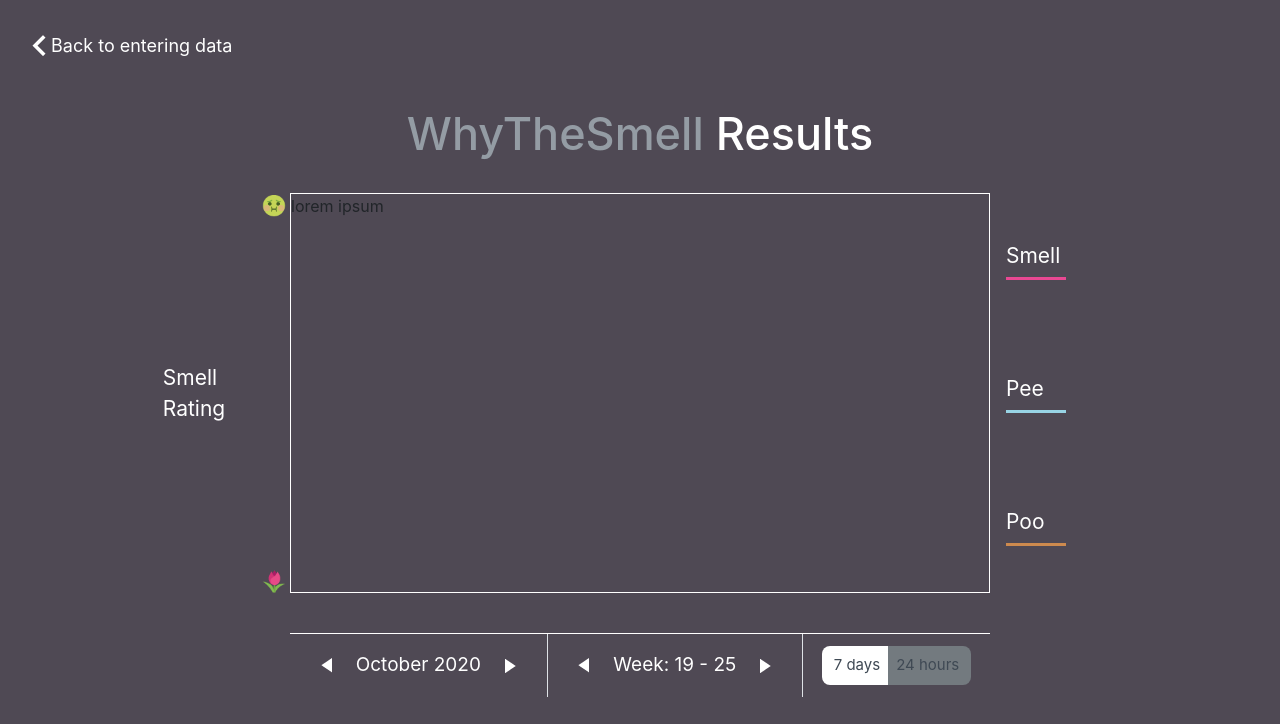
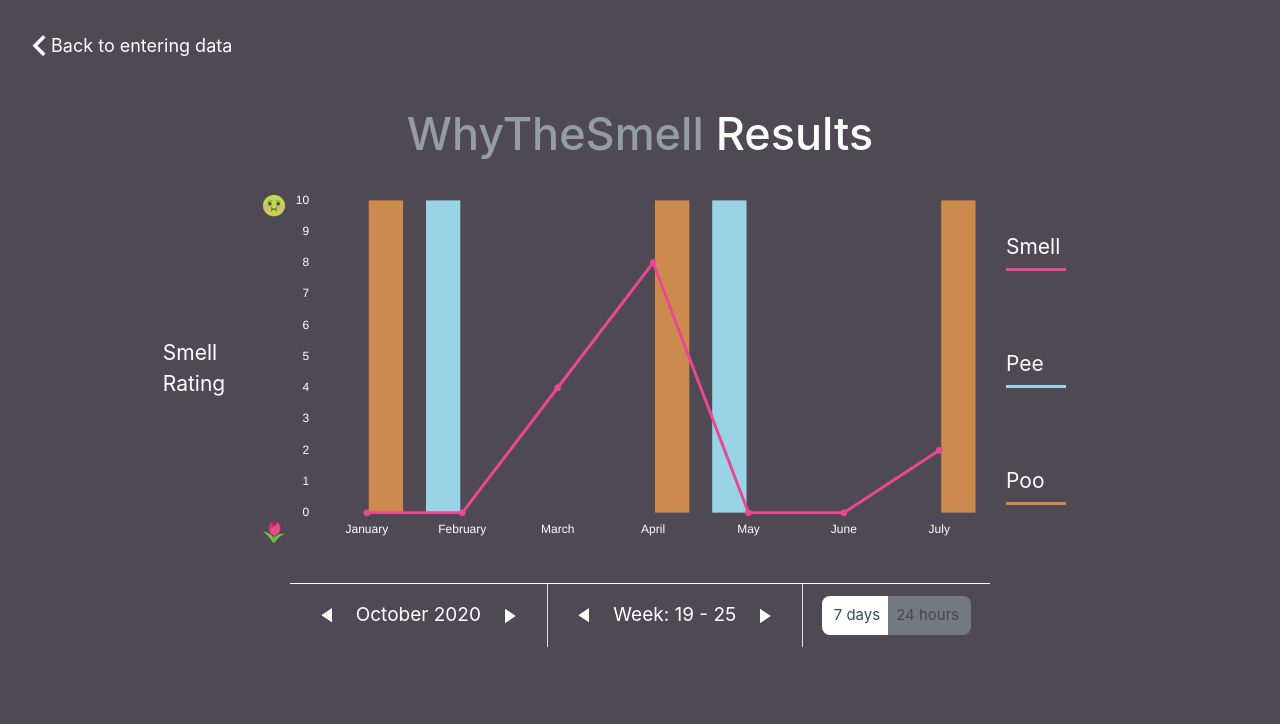
Before and after one commit to koko37/whythesmell, a React (Create React App) app: page /graph in a window 1280 px wide. Shown: the top 724 px of the page. Built offline with nearby package versions, Linux system fonts and the light colour scheme; no server answers; the database is empty.

Commit message:
feat: add chartjs

```diff
--- a/package.json
+++ b/package.json
@@ -7,11 +7,13 @@
     "@testing-library/react": "^9.3.2",
     "@testing-library/user-event": "^7.1.2",
     "bootstrap": "^4.5.3",
+    "chart.js": "^2.9.4",
     "firebase": "^7.24.0",
     "node-sass": "^4.14.1",
     "react": "^16.14.0",
     "react-bootstrap": "^1.3.0",
     "react-calendar": "^3.1.0",
+    "react-chartjs-2": "^2.10.0",
     "react-dom": "^16.14.0",
     "react-loader-spinner": "^3.1.14",
     "react-redux": "^7.2.1",
--- a/src/assets/styles/_graphresult.scss
+++ b/src/assets/styles/_graphresult.scss
@@ -50,11 +50,8 @@
       }
     }
 
-
     .graph {
       width: $graph-width;
-      height: 400px;
-      border: 1px solid white;
     }
   }
 
--- /dev/null
+++ b/src/components/SmellGraph.js
@@ -0,0 +1,103 @@
+import React from 'react'
+import { Bar } from 'react-chartjs-2'
+import { DISPLAY_WEEKLY, DISPLAY_DAILY } from '../utils/constants'
+
+const labels = ['January', 'February', 'March', 'April', 'May', 'June', 'July']
+
+const data = {
+  datasets: [
+    {
+      label: 'Smell',
+      type:'line',
+      data: [0, 0, 4, 8, 0, 0, 2],
+      fill: false,
+      borderColor: '#e94893',
+      backgroundColor: '#e94893',
+      pointBorderColor: '#e94893',
+      pointBackgroundColor: '#e94893',
+      pointHoverBackgroundColor: '#e94893',
+      pointHoverBorderColor: '#e94893',
+      yAxisID: 'y-axis-1'
+    },
+    {
+      label: 'Pee',
+      type: 'bar',
+      data: [0, 10, 0, 0, 10, 0, 0],
+      fill: false,
+      backgroundColor: '#98D4E5',
+      borderColor: '#98D4E5',
+      hoverBackgroundColor: '#98D4E5',
+      hoverBorderColor: '#98D4E5',
+      yAxisID: 'y-axis-1'
+    },
+    {
+      label: 'Poo',
+      type: 'bar',
+      data: [10, 0, 0, 10, 0, 0, 10],
+      fill: false,
+      backgroundColor: '#CD8A4E',
+      borderColor: '#CD8A4E',
+      hoverBackgroundColor: '#CD8A4E',
+      hoverBorderColor: '#CD8A4E',
+      yAxisID: 'y-axis-1'
+    }
+  ]
+};
+
+const options = {
+  responsive: true,
+  tooltips: {
+    mode: 'label'
+  },
+  elements: {
+    line: {
+      tension: 0,
+      fill: false
+    }
+  },
+  legend: {
+    display: false,
+  },
+  scales: {
+    xAxes: [
+      {
+        display: true,
+        gridLines: {
+          display: false,
+        },
+        labels: labels,
+        ticks: {
+          fontColor: 'white'
+        }
+      }
+    ],
+    yAxes: [
+      {
+        type: 'linear',
+        display: true,
+        position: 'left',
+        id: 'y-axis-1',
+        gridLines: {
+          display: false
+        },
+        labels: {
+          show: true
+        },
+        ticks: {
+          fontColor: 'white'
+        }
+      },
+    ]
+  }
+};
+
+const SmellGraph = ({peeData, pooData, smellData, startDate, endDate, graphMode}) => {
+  return(
+    <Bar
+      data={data}
+      options={options}
+    />
+  )
+}
+
+export default SmellGraph
--- a/src/pages/GraphResult.js
+++ b/src/pages/GraphResult.js
@@ -3,9 +3,11 @@ import { connect } from 'react-redux'
 import { Link } from 'react-router-dom'
 import Loader from 'react-loader-spinner'
 import Calendar from 'react-calendar'
+import SmellGraph from '../components/SmellGraph'
 
 import { setCurrentDate } from '../actions/dateActions'
 import { queryDataByTimestamp } from '../utils/firebase'
+import { DISPLAY_WEEKLY, DISPLAY_DAILY, MONTHLY_CALENDAR, DAILY_CALENDAR } from '../utils/constants'
 
 import 'react-calendar/dist/Calendar.css'
 import imgRightArrow from '../assets/imgs/lt.png'
@@ -13,11 +15,6 @@ import imgGood from '../assets/imgs/good.png'
 import imgBad from '../assets/imgs/bad.png'
 import imgLA from '../assets/imgs/la.png'
 import imgRA from '../assets/imgs/ra.png'
-
-const DISPLAY_WEEKLY = 1;
-const DISPLAY_DAILY = 2;
-const MONTHLY_CALENDAR = 3;
-const DAILY_CALENDAR = 4;
 
 const mapStateToProps = (state) => ({
   weekStart: state.date.weekStart,
@@ -38,6 +35,10 @@ const GraphResult = ({currentDate, weekStart, weekEnd, dateStart, dateEnd, setDa
   const [loading, setLoading] = useState(false)
   const [connError, setConError] = useState(false)
 
+  const [peeData, setPeeData] = useState([])
+  const [pooData, setPooData] = useState([])
+  const [smellData, setSmellData] = useState([])
+
   useEffect(() => {
     console.log("query data start ...")
     setLoading(true)
@@ -54,10 +55,11 @@ const GraphResult = ({currentDate, weekStart, weekEnd, dateStart, dateEnd, setDa
           setConError(true)
           return
         }
-        console.log("loaded data from firestore")
-        results.forEach((item) => {
-          console.log(item.id, item.data().value, item.data().flag)
-        })
+
+        setPeeData(results.filter((item) => item.flag === 'pee'))
+        setPooData(results.filter((item) => item.flag === 'poo'))
+        setSmellData(results.filter((item) => item.flag === 'smell'))
+        console.log("update graph data")
       })
   }, [currentDate, dateStart, dateEnd, weekStart, weekEnd, displayMode])
 
@@ -191,7 +193,14 @@ const GraphResult = ({currentDate, weekStart, weekEnd, dateStart, dateEnd, setDa
         </div>
 
         <div className="graph">
-          lorem ipsum
+          <SmellGraph
+            peeData={peeData}
+            pooData={pooData}
+            smellData={smellData}
+            startDate={displayMode === DISPLAY_WEEKLY ? weekStart : dateStart}
+            endDate={displayMode === DISPLAY_WEEKLY ? weekEnd : dateEnd}
+            graphMode={displayMode}
+          />
         </div>
 
         <div className="graph-legend-wrapper d-flex flex-column justify-content-around align-items-start">
--- /dev/null
+++ b/src/utils/constants.js
@@ -0,0 +1,4 @@
+export const DISPLAY_WEEKLY = 1
+export const DISPLAY_DAILY = 2
+export const MONTHLY_CALENDAR = 3
+export const DAILY_CALENDAR = 4
--- a/src/utils/firebase.js
+++ b/src/utils/firebase.js
@@ -53,7 +53,7 @@ export function queryDataByTimestamp(collectionName, startTs, endTs, callback) {
     .then((querySnapshot) => {
       console.log("success to query data by timestamp")
       querySnapshot.forEach((doc) => {
-        results.push(doc)
+        results.push(doc.data())
       })
       callback(results)
     })
```
Also changed, not shown: public/manifest.json, 1 other file (tests, documents, lock files or other folders).
